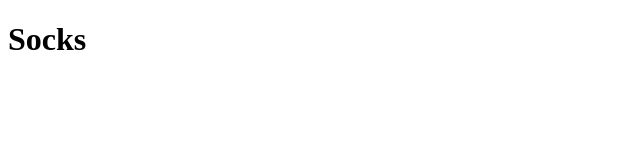
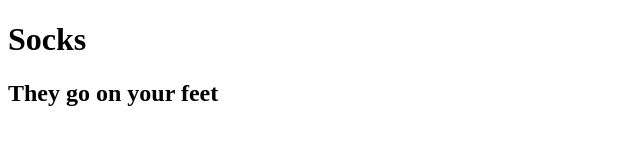
Before and after one commit to Devin-The-Dev/First-Vue_App, a plain HTML site: page index.html in a window 1280 px wide. Shown: the whole page, without its empty margins (0-640 px from the left). Drawn offline with nearby package versions, Linux system fonts and the light colour scheme.

Commit message:
Added description

```diff
--- a/index.html
+++ b/index.html
@@ -11,6 +11,7 @@
 <body>
     <div id="app">
         <h1>{{ product }}</h1>
+        <h2>{{ description }}</h2>
     </div>
 
     <script src="https://cdn.jsdelivr.net/npm/vue/dist/vue.js"></script>
--- a/main.js
+++ b/main.js
@@ -1,6 +1,7 @@
 var app = new Vue({
     el: '#app',
     data: {
-        product: 'Socks'
+        product: 'Socks',
+        description: 'They go on your feet'
     }
 });
```
